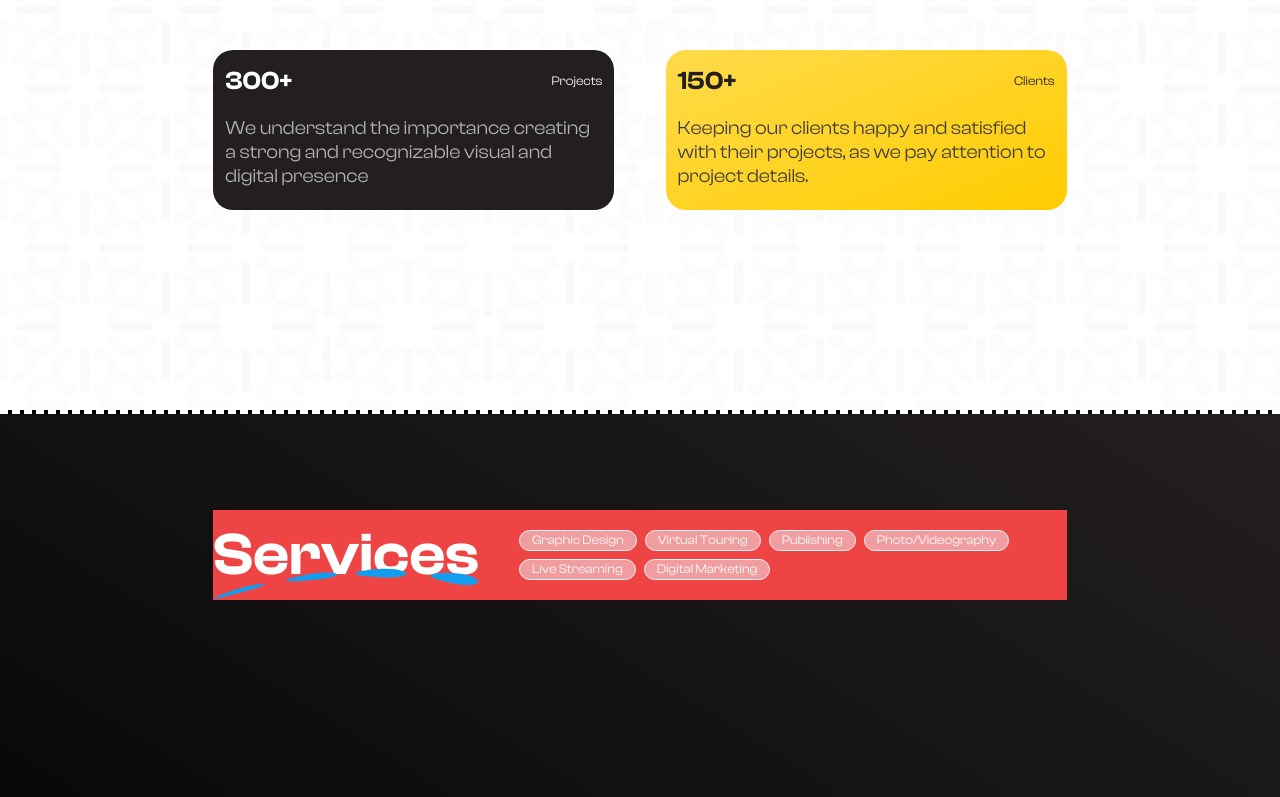
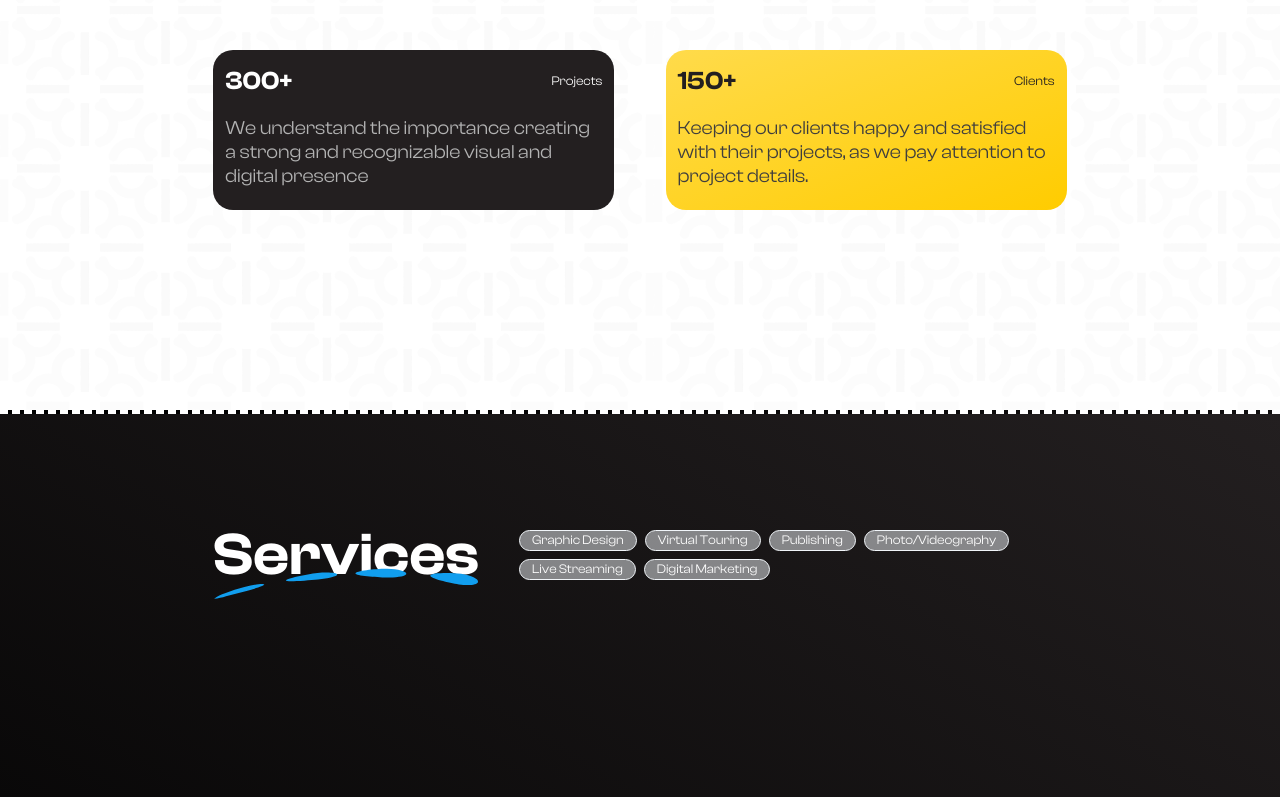
Before and after one commit to nyator/pncreatives-website, a React (Vite) app: page / in a window 1280 px wide. Shown: the part 390-1187 px from the top of the page. Built offline with nearby package versions, Linux system fonts and the light colour scheme; a web font is replaced by a local one.

Commit message:
"Remove unnecessary background color classes from two div elements in LandingPage.jsx"

```diff
--- a/src/pages/LandingPage.jsx
+++ b/src/pages/LandingPage.jsx
@@ -68,8 +68,8 @@ const LandingPage = () => {
 
 
       <section className="bg-gradient-to-bl from-primary to-black h-screen border-dashed  border-white border-t-4 border-b-4">
-        <div id="about" className="w-9/12 md:w-4/6 mx-auto my-24 content-evenly space-y-[3rem bg-green-300">
-        <div className="flex flex-col md:flex-row items-center bg-red-500 gap-2 md:gap-10">
+        <div id="about" className="w-9/12 md:w-4/6 mx-auto my-24 content-evenly space-y-[3rem]">
+        <div className="flex flex-col md:flex-row items-center gap-2 md:gap-10">
           <Title title="Services" className="text-white"/>
           <div className="flex gap-2 flex-wrap justify-center md:justify-start">
           {services.map((items) => {
```
